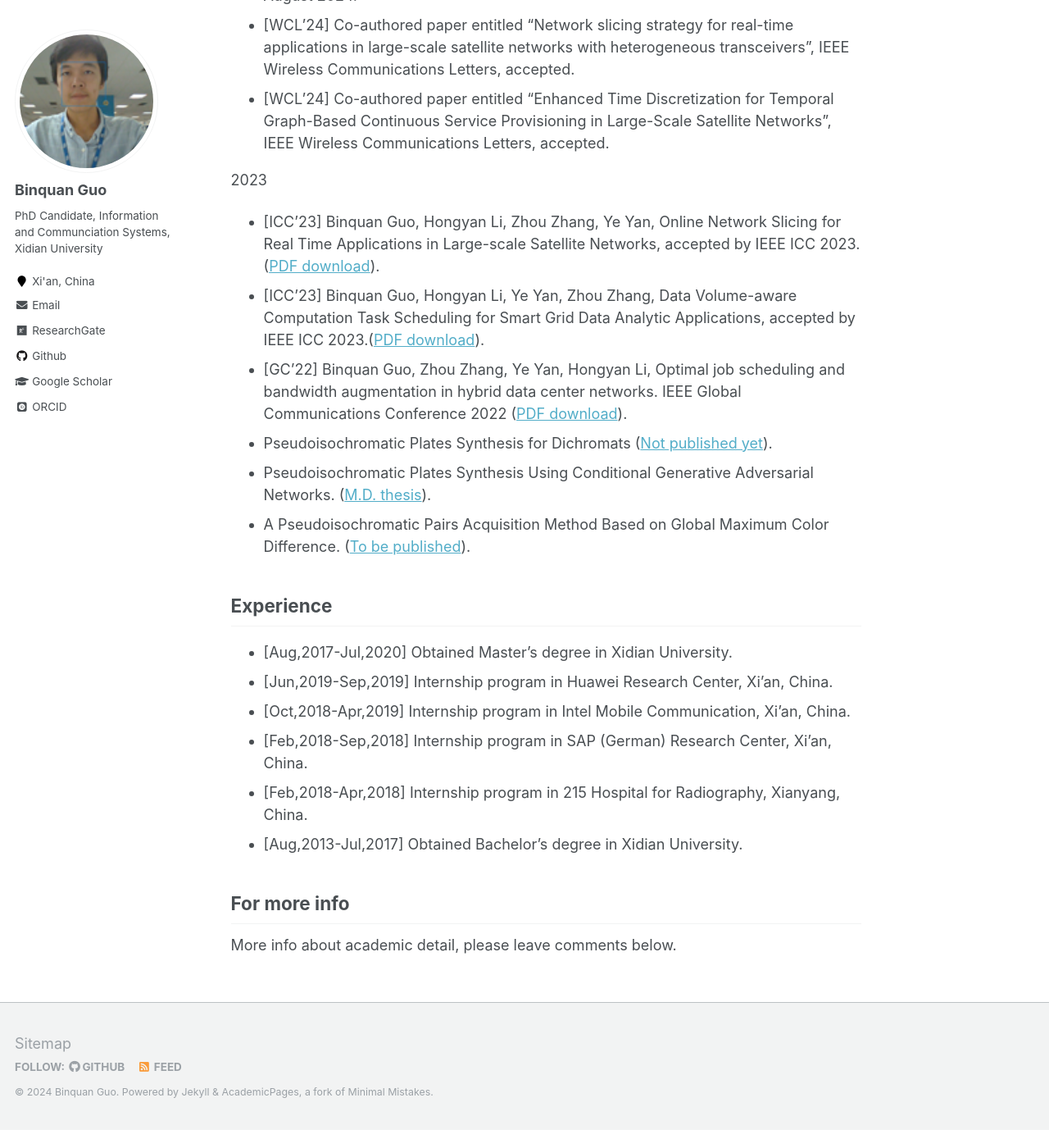
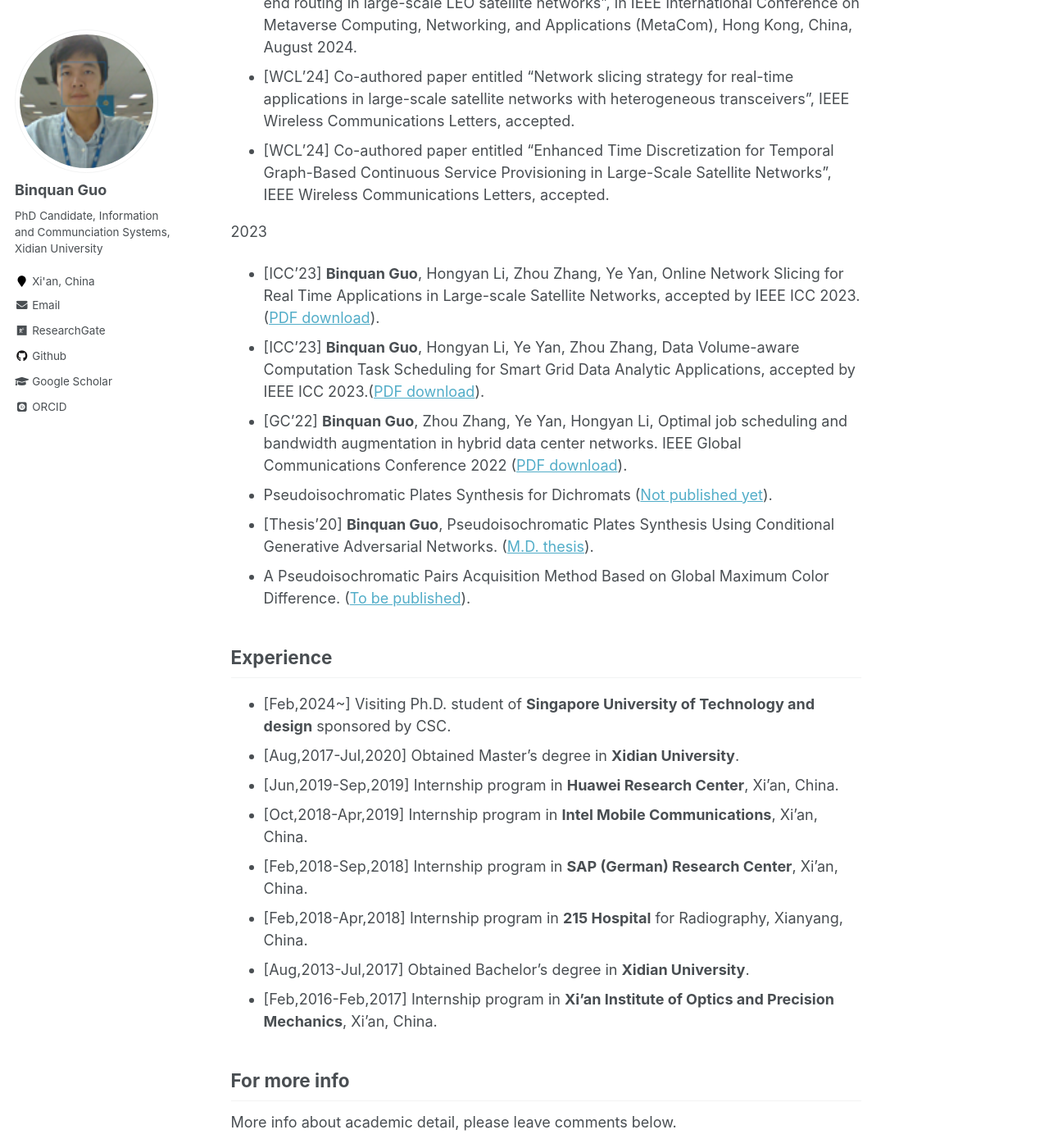
Before and after one commit to wilixx/wilixx.github.io, a Jekyll site: the page built from _pages/about.md, in a window 1280 px wide and 1400 px high, scrolled down 2923 px. Shown: the whole window at 82% size. Built offline with Jekyll 4.4.1, drawn with Linux system fonts in a browser that asks for light colours; some web fonts are replaced; before the commit the page ends 4301 px from its top, so only the background shows below that; some of the changed text lies outside the part shown.

Commit message:
Update about.md

```diff
--- a/_pages/about.md
+++ b/_pages/about.md
@@ -8,13 +8,14 @@ redirect_from:
   - /about.html
 ---
 
-**Binquan Guo** received the B.S. degree and the master's degree in telecommunication engineering from **Xidian University**, Xi’an, China, in 2017 and 2020, respectively. He is currently pursuing the Ph.D. degree with the State Key Laboratory of Integrated Service Networks, **Xidian University**, Xi’an, under the guidance of [Prof. Hongyan Li](https://web.xidian.edu.cn/hyli/) (2020.9 ~ ). He is also a Visiting Ph.D. student in **University of Houston** hosted by [Prof. Pan Miao](http://www2.egr.uh.edu/~mpan2/) (remotely) and **Singapore University of Technology and Design** under the guidance of [Prof. Zehui Xiong](https://sites.google.com/view/zehuixiong) (2024~). He has worked in Xi'an Institute of Optics and Precision Mechanics, Xianyang Nuclear Industry 215 Hospital, **SAP China Research Center**, **Intel Mobile Communications**, and **Huawei Research Center** for internship programs during the year of 2016.2~2019.9. His research interests include satellite networking, network slicing, graph theory, routing and scheduling algorithms. His research works can be found in [Google Scholar](https://scholar.google.com/citations?user=NA8egm4AAAAJ),  [IEEE Explore](https://ieeexplore.ieee.org/author/37089678912), [ResearchGate](https://www.researchgate.net/profile/Binquan-Guo/research), and [Google sites](https://sites.google.com/view/binquanguo/home).
+**Binquan Guo** received the B.S. degree and the master's degree in telecommunication engineering from **Xidian University**, Xi’an, China, in 2017 and 2020, respectively. He is currently pursuing the Ph.D. degree with the State Key Laboratory of Integrated Service Networks, **Xidian University**, Xi’an, under the guidance of [Prof. Hongyan Li](https://web.xidian.edu.cn/hyli/) (2020.9 ~ ). He is also a Visiting Ph.D. student in **University of Houston** hosted by [Prof. Pan Miao](http://www2.egr.uh.edu/~mpan2/) (remotely) and **Singapore University of Technology and Design** under the guidance of [Prof. Zehui Xiong](https://sites.google.com/view/zehuixiong) (2024~). He has worked in **Xi'an Institute of Optics and Precision Mechanics**, **Xianyang Nuclear Industry 215 Hospital**, **SAP China Research Center**, **Intel Mobile Communications**, and **Huawei Research Center** for internship programs during the year of 2016.2~2019.9. His research interests include satellite networking, network slicing, graph theory, routing and scheduling algorithms. His research works can be found in [Google Scholar](https://scholar.google.com/citations?user=NA8egm4AAAAJ),  [IEEE Explore](https://ieeexplore.ieee.org/author/37089678912), [ResearchGate](https://www.researchgate.net/profile/Binquan-Guo/research), and [Google sites](https://sites.google.com/view/binquanguo/home).
 
 Life is a hard but precious journey. **If you are interested to collaborate with him or exchange ideas, please feel free to email him** (bqguo@stu.xidian.edu.cn) **or add his wechat** (ID: QuantifyingAll). He always enjoys connecting with and learning from different people. **Also, feel free to call him for a badminton game anytime** ^_^!
 
 News
 ======
-* [8/2024] Co-authored paper entitled "Virtualized computing and communication service provision in large-scale software defined satellite networks", in Proceedings of IEEE/CIC International Conference on Communications in China (ICCC), Hangzhou, China, August 2024.  ([Slides download](https://ieeexplore.ieee.org/document/10570573)).
+* [8/2024] Co-authored paper entitled "Virtualized computing and communication service provision in large-scale software defined satellite networks", in Proceedings of IEEE/CIC International Conference on Communications in China (ICCC), Hangzhou, China, August 2024.  ([Slides download](https://github.com/wilixx/wilixx.github.io/blob/master/files/guo_ICCC2024_ppt_0808.pdf)).
+* [8/2023] Presented one co-authored paper in IEEE ICCC 2023, in Hangzhou, China.
 * [3/2024] Co-authored paper entitled 'Time-deterministic Networking for Satellite-based Internet-of-Things Services: Architecture, Key Technologies, and Future Directions', accepted by IEEE Network 2024 ([PDF download](https://ieeexplore.ieee.org/document/10477426)).
 * [12/2023] Co-authored paper entitled 'Spatio-Temporal Multi-View Based Short-Term Traffic Forecasting for Incomplete Time Series in LEO Satellite Networks', accepted by IEEE Wireless Communications and Networking Conference, 2024 ([PDF download](https://ieeexplore.ieee.org/document/10570573)).
 * [7/2023] Awarded a scholarship under the Fund of China Scholarship Council, hosted by  [Prof. Pan Miao](http://www2.egr.uh.edu/~mpan2/) in University of Houston (remotely), and [Prof. Zehui Xiong](https://sites.google.com/view/zehuixiong) in Singapore University of Technology and Design.
@@ -25,12 +26,12 @@ News
 * [1/2023] Paper entitled 'Data Volume-aware Computation Task Scheduling for Smart Grid Data Analytic Applications', accepted by IEEE International Conference on Communications, 2023 ([PDF download](https://ieeexplore.ieee.org/document/10278747)).
 * [8/2022] Paper entitled 'Optimal Job Scheduling and Bandwidth Augmentation in Hybrid Data Center Networks', accepted by IEEE Global Communications Conference, 2022 ([PDF download](https://ieeexplore.ieee.org/document/10001450), [slides](https://github.com/wilixx/ICCTS/blob/main/GC22-Slides-Optimal%20Job%20Scheduling%20and%20Bandwidth%20Augmentation%20in%20Hybrid%20Data%20Center%20Networks.pdf)).
 * [7/2020] Involved in 5G development as a PhD Candidate in Information and Telecommunication Engineering at Xidian University.
-* [6/2020] Obtained Master's degree in Xidian University.
-* [9/2019] Completed internship program in Huawei Research Center, 3 months.
-* [4/2019] Completed internship program in Intel Mobile Communication，6 months.
+* [6/2020] Obtained Master's degree in **Xidian University**.
+* [9/2019] Completed internship program in **Huawei Research Center**, 3 months.
+* [4/2019] Completed internship program in **Intel Mobile Communications**，6 months.
 * [3/2019] One paper was rejected by ICIP 2019.
-* [9/2018] Completed internship program in SAP Research Center，6 months.
-* [9/2017] Obtained Bachelor's degree in Xidian University.
+* [9/2018] Completed internship program in **SAP Research Center**，6 months.
+* [9/2017] Obtained Bachelor's degree in **Xidian University**.
 
 
 Activities
@@ -50,31 +51,34 @@ Activities
 Publications
 ------
 2024
-* [Network'24] Time-deterministic Networking for Satellite-based Internet-of-Things Services: Architecture, Key Technologies, and Future Directions, accepted by IEEE Network 2024 ([PDF download](https://ieeexplore.ieee.org/document/10477426)).
-* [WCNC'24] Liang Peng, Jie Yan, Binquan Guo, Xiaoxiang Wang, Spatio-Temporal Multi-View Based Short-Term Traffic Forecasting for Incomplete Time Series in LEO Satellite Networks, accepted by IEEE WCNC 2024 ([PDF download](https://ieeexplore.ieee.org/document/10570573)).
+* [Network'24] Yu Hun, **Binquan Guo**, Chungang Yang, Zhu Han, "Time-deterministic Networking for Satellite-based Internet-of-Things Services: Architecture, Key Technologies, and Future Directions", accepted by IEEE Network 2024 ([PDF download](https://ieeexplore.ieee.org/document/10477426)).
+* [WCNC'24] Liang Peng, Jie Yan, **Binquan Guo**, Xiaoxiang Wang, Spatio-Temporal Multi-View Based Short-Term Traffic Forecasting for Incomplete Time Series in LEO Satellite Networks, accepted by IEEE WCNC 2024 ([PDF download](https://ieeexplore.ieee.org/document/10570573)).
+* [ICCC'24] Wei Ding, **Binquan Guo**, Zehui Xiong, "Virtualized computing and communication service provision in large-scale software defined satellite networks", in Proceedings of IEEE/CIC International Conference on Communications in China (ICCC), Hangzhou, China, August 2024 ([Slides download](https://github.com/wilixx/wilixx.github.io/blob/master/files/guo_ICCC2024_ppt_0808.pdf)).
 * [MASS'24] Co-authored paper entitled  "Multi-path transmission of real-time remote sensing data via heterogeneous LEO inter-satellite-links", in Proceedings of IEEE International Conference on Mobile Ad Hoc and Smart Systems (MASS), Seoul, South Korea, September 2024.
-* [ICCC'24] Co-authored paper entitled "Virtualized computing and communication service provision in large-scale software defined satellite networks", in Proceedings of IEEE/CIC International Conference on Communications in China (ICCC), Hangzhou, China, August 2024.
 * [MetaCom'24] Co-authored paper entitled "Semantic communication-aware end-to-end routing in large-scale LEO satellite networks", in IEEE International Conference on Metaverse Computing, Networking, and Applications (MetaCom), Hong Kong, China, August 2024.
 * [WCL'24] Co-authored paper entitled "Network slicing strategy for real-time applications in large-scale satellite networks with heterogeneous transceivers", IEEE Wireless Communications Letters, accepted.
 * [WCL'24] Co-authored paper entitled "Enhanced Time Discretization for Temporal Graph-Based Continuous Service Provisioning in Large-Scale Satellite Networks", IEEE Wireless Communications Letters, accepted.
 
 2023
-* [ICC'23] Binquan Guo, Hongyan Li, Zhou Zhang, Ye Yan, Online Network Slicing for Real Time Applications in Large-scale Satellite Networks, accepted by IEEE ICC 2023. ([PDF download](https://ieeexplore.ieee.org/document/10279431)).
-* [ICC'23] Binquan Guo, Hongyan Li, Ye Yan, Zhou Zhang, Data Volume-aware Computation Task Scheduling for Smart Grid Data Analytic Applications, accepted by IEEE ICC 2023.([PDF download](https://ieeexplore.ieee.org/document/10278747)).
-* [GC'22] Binquan Guo, Zhou Zhang, Ye Yan, Hongyan Li, Optimal job scheduling and bandwidth augmentation in hybrid data center networks. IEEE Global Communications Conference 2022 ([PDF download](https://ieeexplore.ieee.org/document/10001450)).
+* [ICC'23] **Binquan Guo**, Hongyan Li, Zhou Zhang, Ye Yan, Online Network Slicing for Real Time Applications in Large-scale Satellite Networks, accepted by IEEE ICC 2023. ([PDF download](https://ieeexplore.ieee.org/document/10279431)).
+* [ICC'23] **Binquan Guo**, Hongyan Li, Ye Yan, Zhou Zhang, Data Volume-aware Computation Task Scheduling for Smart Grid Data Analytic Applications, accepted by IEEE ICC 2023.([PDF download](https://ieeexplore.ieee.org/document/10278747)).
+* [GC'22] **Binquan Guo**, Zhou Zhang, Ye Yan, Hongyan Li, Optimal job scheduling and bandwidth augmentation in hybrid data center networks. IEEE Global Communications Conference 2022 ([PDF download](https://ieeexplore.ieee.org/document/10001450)).
 * Pseudoisochromatic Plates Synthesis for Dichromats ([Not published yet](https://github.com/wilixx/bichromatic-plates-for-cvd)).
-* Pseudoisochromatic Plates Synthesis Using Conditional Generative Adversarial Networks. ([M.D. thesis](https://kns.cnki.net/kcms/detail/detail.aspx?dbcode=CMFD&dbname=CMFD202101&filename=1020156894.nh&uniplatform=NZKPT&v=BZiLbj5YSYVT3Ib728GpZ8_gVnayjmC0C80nPEn7bPpHAOUJhxg0IC00TlWIfCLO)).
+* [Thesis'20] **Binquan Guo**, Pseudoisochromatic Plates Synthesis Using Conditional Generative Adversarial Networks. ([M.D. thesis](https://kns.cnki.net/kcms/detail/detail.aspx?dbcode=CMFD&dbname=CMFD202101&filename=1020156894.nh&uniplatform=NZKPT&v=BZiLbj5YSYVT3Ib728GpZ8_gVnayjmC0C80nPEn7bPpHAOUJhxg0IC00TlWIfCLO)).
 * A Pseudoisochromatic Pairs Acquisition Method Based on Global Maximum Color Difference. ([To be published](https://github.com/wilixx/bichromatic-plates-for-cvd)).
 
 
 Experience
 ------
-* [Aug,2017-Jul,2020] Obtained Master's degree in Xidian University.
-* [Jun,2019-Sep,2019] Internship program in Huawei Research Center, Xi'an, China.
-* [Oct,2018-Apr,2019] Internship program in Intel Mobile Communication, Xi'an, China.
-* [Feb,2018-Sep,2018] Internship program in SAP (German) Research Center, Xi'an, China.
-* [Feb,2018-Apr,2018] Internship program in 215 Hospital for Radiography, Xianyang, China.
-* [Aug,2013-Jul,2017] Obtained Bachelor's degree in Xidian University.
+* [Feb,2024~] Visiting Ph.D. student of **Singapore University of Technology and design** sponsored by CSC.
+* [Aug,2017-Jul,2020] Obtained Master's degree in **Xidian University**.
+* [Jun,2019-Sep,2019] Internship program in **Huawei Research Center**, Xi'an, China.
+* [Oct,2018-Apr,2019] Internship program in **Intel Mobile Communications**, Xi'an, China.
+* [Feb,2018-Sep,2018] Internship program in **SAP (German) Research Center**, Xi'an, China.
+* [Feb,2018-Apr,2018] Internship program in **215 Hospital** for Radiography, Xianyang, China.
+* [Aug,2013-Jul,2017] Obtained Bachelor's degree in **Xidian University**.
+* [Feb,2016-Feb,2017] Internship program in **Xi'an Institute of Optics and Precision Mechanics**, Xi'an, China.
+
 
 
 For more info
```
